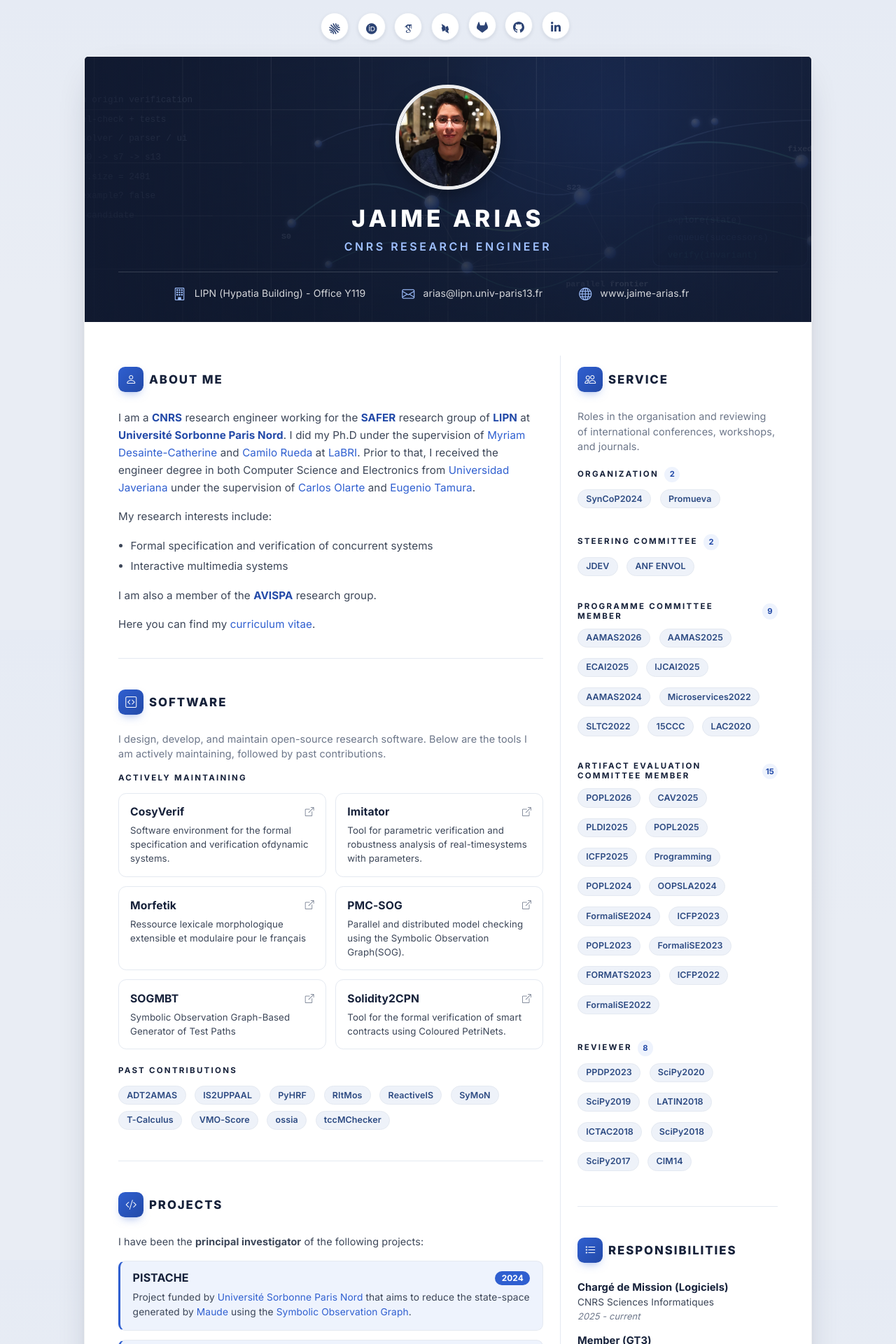
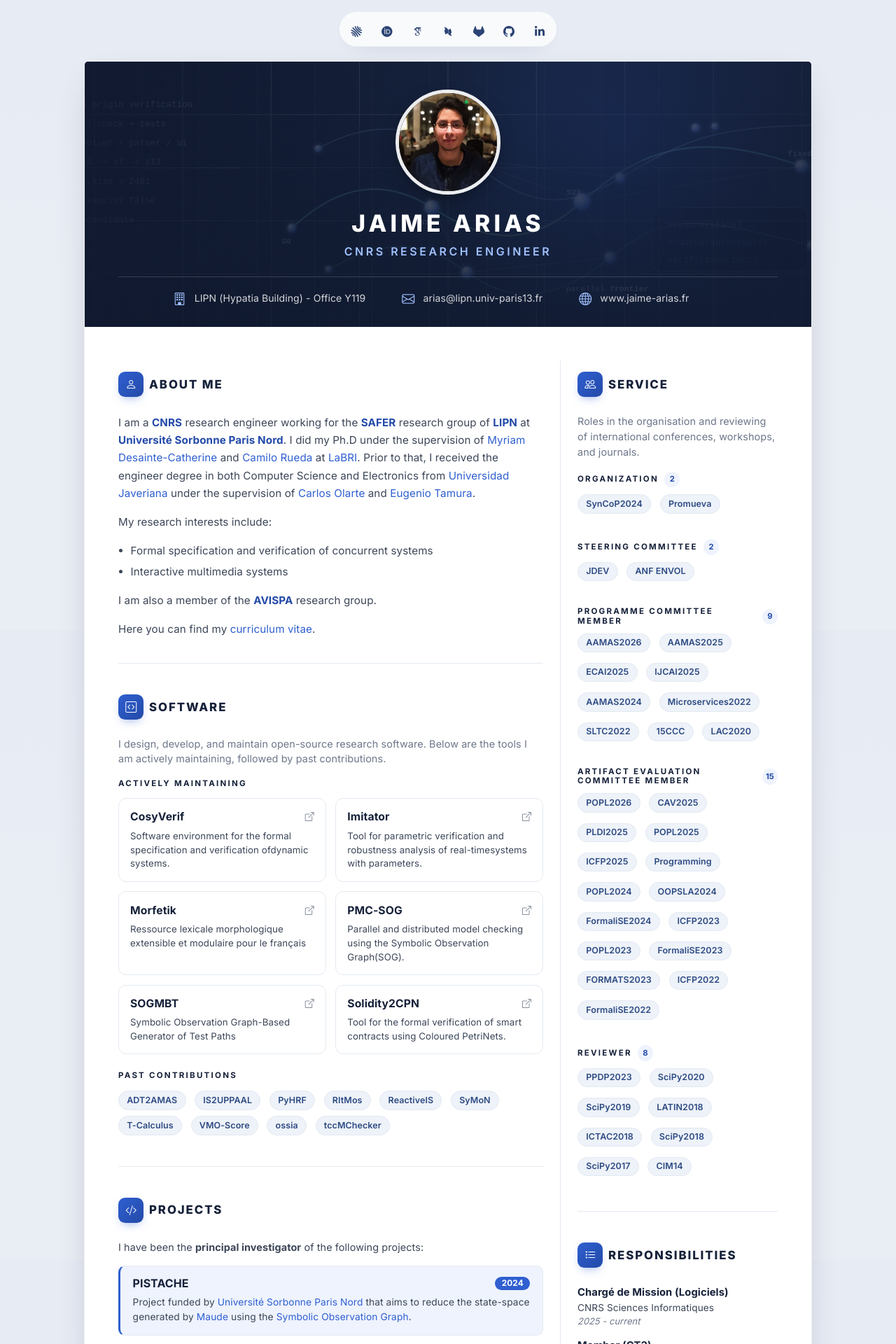
Before and after one commit to himito/himito.github.io, a Jekyll site: the page built from index.md, in a window 1280 px wide. Shown: the top 1920 px of the page at 70% size. Built offline with Jekyll 4.4.1, drawn with Linux system fonts in a browser that asks for light colours; nearby versions of some CDN libraries; some web fonts are replaced; library files that are not in the unit come from our copies.

Commit message:
refactor top bar layout and styling for improved responsiveness and visual appeal

```diff
--- a/_includes/topbar.html
+++ b/_includes/topbar.html
@@ -1,10 +1,10 @@
-<div class="top-bar text-center position-relative">
+<nav class="top-bar text-center position-relative" aria-label="External profiles">
   <div class="top-bar-inner">
     <ul class="social-list list-inline mx-auto">
       {% for item in site.data.social%}
-      <li class="list-inline-item me-0 me-md-1 me-lg-2">
-        <a href="{{ item.url }}" target="_blank" title="{{ item.name }}">
-          <i class="{{ item.icon }}"></i>
+      <li class="list-inline-item">
+        <a href="{{ item.url }}" target="_blank" rel="noopener noreferrer" title="{{ item.name }}" aria-label="{{ item.name }}">
+          <i class="{{ item.icon }}" aria-hidden="true"></i>
         </a>
       </li>
       {% endfor %}
@@ -12,5 +12,5 @@
     <!--//social-list-->
   </div>
   <!--//top-bar-inner-->
-</div>
+</nav>
 <!--//top-bar-->
--- a/assets/css/custom.css
+++ b/assets/css/custom.css
@@ -70,27 +70,65 @@
 }
 
 /* --------------------------- Top bar --------------------------------- */
-.top-bar { margin-bottom: 1.25rem; }
+.top-bar {
+  margin-bottom: 1.25rem;
+}
 
-.light-mode .social-list a {
-  background: var(--surface);
-  color: var(--navy-2);
-  border: 1px solid var(--border);
-  box-shadow: 0 2px 6px -2px rgba(22, 33, 58, 0.18);
-  width: 40px;
-  height: 40px;
-  line-height: 40px;
+.top-bar-inner {
   display: inline-flex;
   align-items: center;
   justify-content: center;
-  border-radius: 50%;
+  max-width: 100%;
+  padding: 0.35rem;
+  background: rgba(255, 255, 255, 0.72);
+  border: 1px solid rgba(228, 233, 241, 0.86);
+  border-radius: 999px;
+  box-shadow: 0 10px 30px -22px rgba(22, 33, 58, 0.45);
+  backdrop-filter: blur(10px);
+}
+
+.social-list {
+  display: flex;
+  flex-wrap: wrap;
+  gap: 0.35rem;
+  align-items: center;
+  justify-content: center;
+  margin: 0;
+}
+
+.social-list .list-inline-item {
+  margin: 0 !important;
+}
+
+.light-mode .social-list a {
+  position: relative;
+  background: transparent;
+  color: var(--navy-2);
+  border: 1px solid transparent;
+  box-shadow: none;
+  width: 38px;
+  height: 38px;
+  line-height: 38px;
+  display: inline-flex;
+  align-items: center;
+  justify-content: center;
+  border-radius: 999px;
   font-size: 1rem;
-  transition: transform 0.15s ease, color 0.15s ease, box-shadow 0.15s ease;
+  transition: background-color 0.15s ease, border-color 0.15s ease, color 0.15s ease, transform 0.15s ease;
 }
-.light-mode .social-list a:hover {
+
+.light-mode .social-list a:hover,
+.light-mode .social-list a:focus-visible {
   color: var(--accent);
-  transform: translateY(-2px);
-  box-shadow: 0 6px 14px -4px rgba(47, 95, 208, 0.40);
+  background: var(--accent-soft);
+  border-color: rgba(47, 95, 208, 0.22);
+  transform: translateY(-1px);
+  text-decoration: none;
+}
+
+.light-mode .social-list a:focus-visible {
+  outline: 3px solid rgba(47, 95, 208, 0.24);
+  outline-offset: 2px;
 }
 
 /* ----------------------- Header (hero banner) ------------------------ */
```
